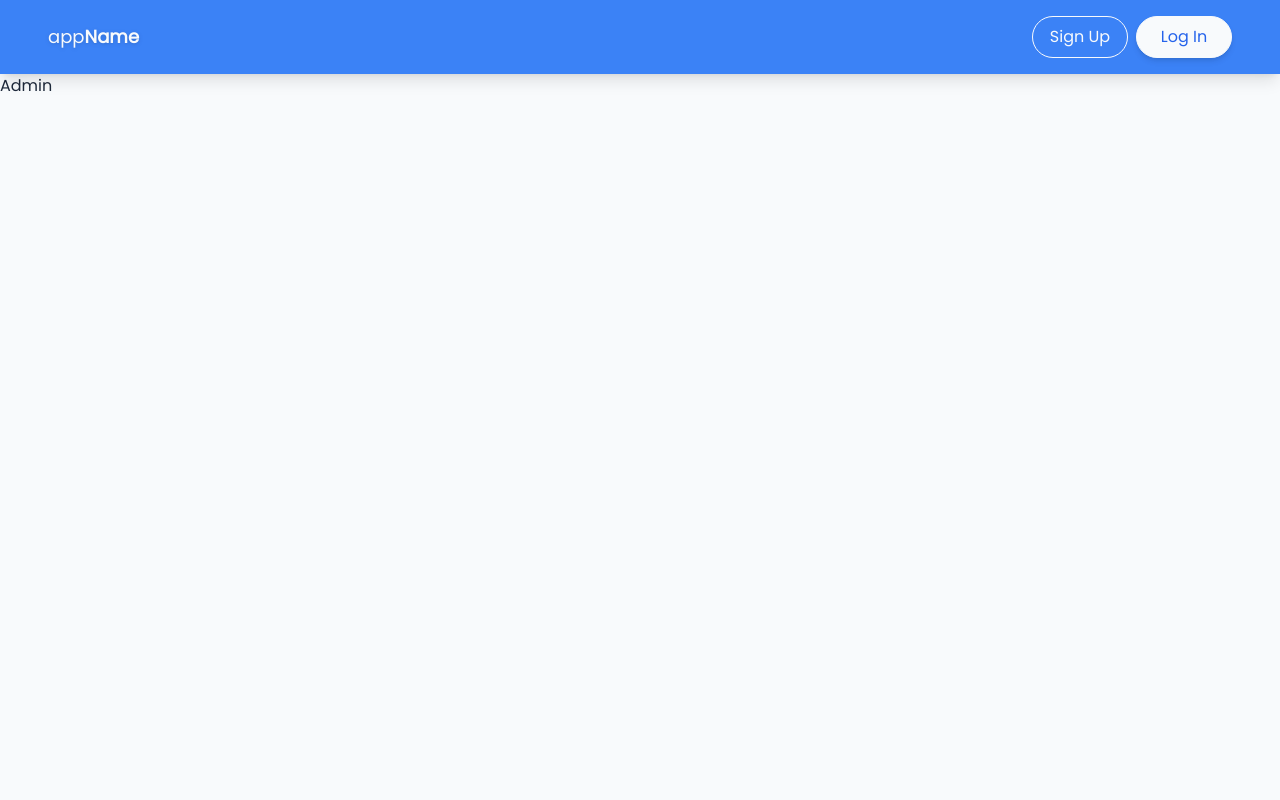
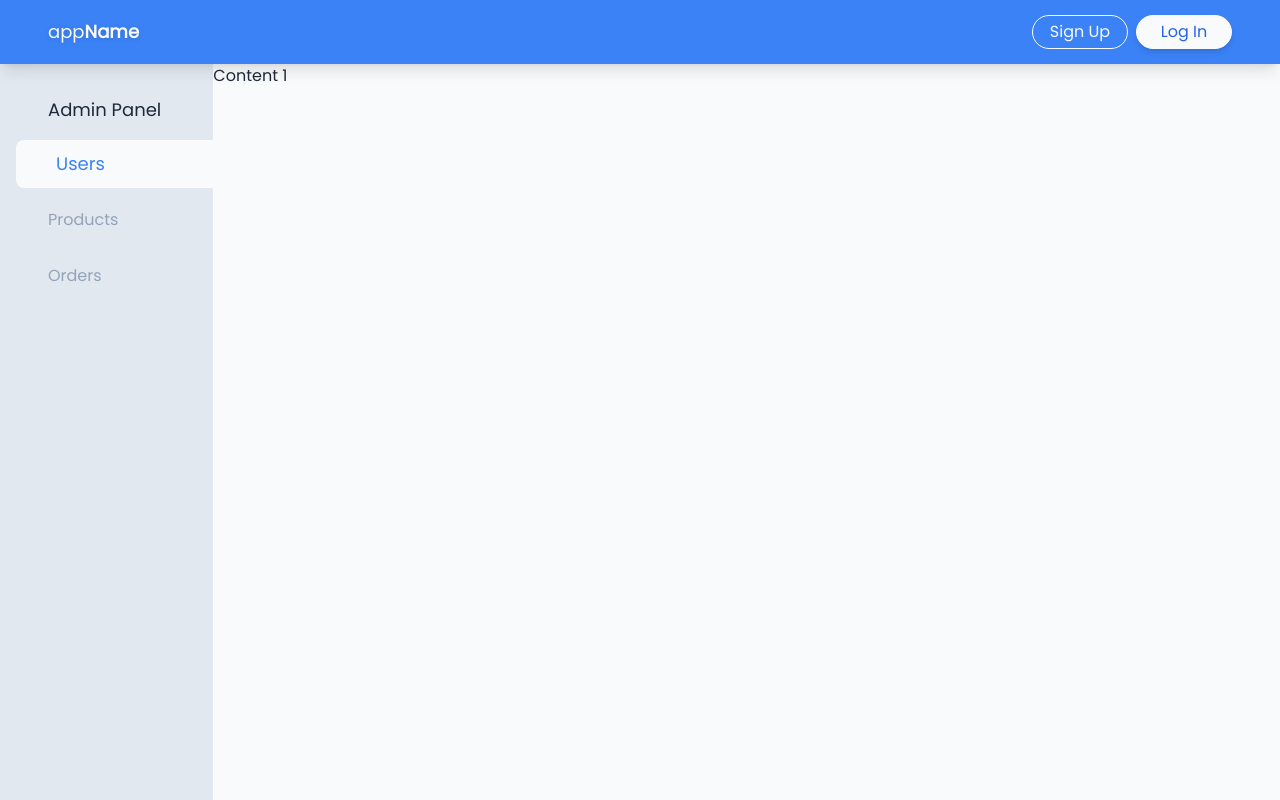
Before and after one commit to Emvil-git/tbccc-test, a React (Vite) app in the folder tbccc-test-fe/: page /admin in a window 1280 px wide. Built offline with nearby package versions, Linux system fonts and the light colour scheme.

Commit message:
feat(FE): add admin panel
feat(FE): restrict navbar to 4rem

```diff
--- a/tbccc-test-fe/src/components/Navbar.jsx
+++ b/tbccc-test-fe/src/components/Navbar.jsx
@@ -5,7 +5,7 @@ function Navbar() {
     const navigate = useNavigate();
 
   return (
-    <nav className='bg-blue-500 text-slate-50 w-full py-4 flex justify-between items-center px-12 shadow-lg shadow-color-slate-100 sticky top-0'>
+    <nav className='bg-blue-500 text-slate-50 w-full h-16 flex justify-between items-center px-12 shadow-lg shadow-color-slate-100 sticky top-0'>
         <h1
             className='text-lg drop-shadow cursor-pointer hover:scale-110 transition ease-out duration-250'
             onClick={() => navigate('/')}
@@ -15,12 +15,12 @@ function Navbar() {
         </h1>
         <div>
             <button
-                className='border border-slate-50 rounded-full w-24 py-2'
+                className='border border-slate-50 rounded-full w-24 py-1'
             >
                 Sign Up
             </button>
             <button
-                className='border border-slate-50 bg-slate-50 text-blue-600 rounded-full w-24 py-2 ms-2 shadow-md shadow-color-blue-600'
+                className='border border-slate-50 bg-slate-50 text-blue-600 rounded-full w-24 py-1 ms-2 shadow-md shadow-color-blue-600'
             >
                 Log In
             </button>
--- a/tbccc-test-fe/src/routes/admin/Admin.jsx
+++ b/tbccc-test-fe/src/routes/admin/Admin.jsx
@@ -1,8 +1,46 @@
 import React from 'react'
+import { Tab } from '@headlessui/react'
+
+const classNames = (...classes) => {
+  return classes.filter(Boolean).join(' ')
+}
 
 function Admin() {
+
+    const tabList = ["Users", "Products", "Orders"]
+
   return (
-    <div>Admin</div>
+        <Tab.Group
+            as='div'
+            className='flex h-screen -mt-16'
+        >
+            <div className='bg-slate-200 pt-20 w-1/6'>
+                <h2 className='ps-12 my-4 text-lg'>Admin Panel</h2>
+                <Tab.List
+                    className='gap-2 ps-4 flex flex-col'
+                >
+                    {tabList.map(category =>
+                        <Tab
+                            className={({ selected }) =>
+                              classNames(
+                                'h-12 text-left focus:outline-none transition-all',
+                                selected
+                                  ? 'bg-slate-50 text-blue-500 text-lg me-0 rounded-none rounded-s-lg ps-10'
+                                  : 'ps-8 rounded-lg text-slate-400 me-24 hover:bg-blue-500/25 hover:text-white hover:me-8'
+                              )
+                            }
+                        >
+                            {category}
+                        </Tab>
+                    )}
+                </Tab.List>
+            </div>
+            <Tab.Panels className="h-screen pt-16">
+              <Tab.Panel>Content 1</Tab.Panel>
+              <Tab.Panel>Content 2</Tab.Panel>
+              <Tab.Panel>Content 3</Tab.Panel>
+            </Tab.Panels>
+        </Tab.Group>
   )
 }
 
```
